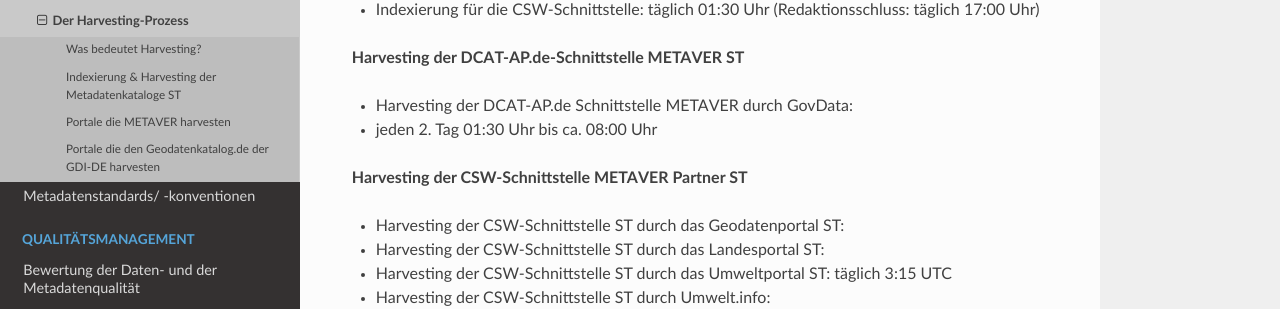
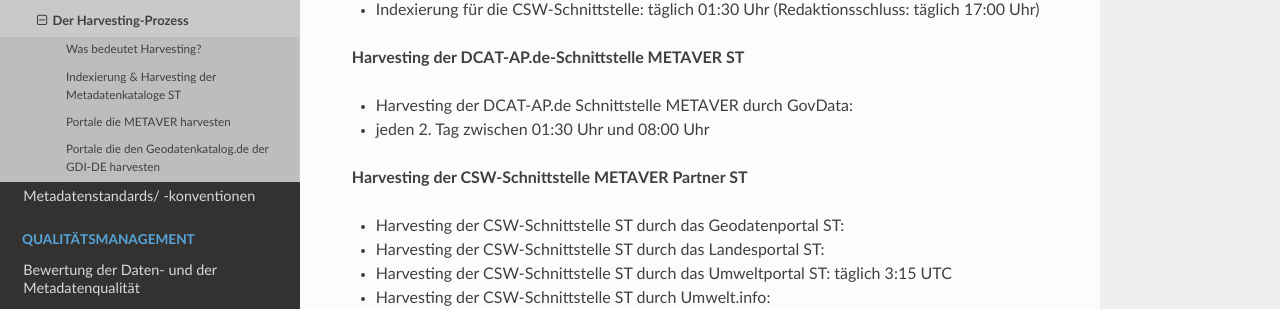
Before and after one commit to tomiwo/ingrid-mdk-st-high-quality-metadata, a Sphinx documentation site: the page built from docs/grundlagen/harvesting-prozess.rst, in a window 1280 px wide and 900 px high, scrolled down 402 px. Shown: the part 138-447 px from the top of the window. Built offline with Sphinx 7.4.7 and the Read the Docs theme 3.1.0, drawn with Linux system fonts in a browser that asks for light colours.

Commit message:
Update harvesting-prozess.rst

```diff
--- a/docs/grundlagen/harvesting-prozess.rst
+++ b/docs/grundlagen/harvesting-prozess.rst
@@ -27,7 +27,7 @@
 **Harvesting der DCAT-AP.de-Schnittstelle METAVER ST**
 
 - Harvesting der DCAT-AP.de Schnittstelle METAVER durch GovData:
-- jeden 2. Tag 01:30 Uhr bis ca. 08:00 Uhr
+- jeden 2. Tag zwischen 01:30 Uhr und 08:00 Uhr
 
 
 **Harvesting der CSW-Schnittstelle METAVER Partner ST**
```
